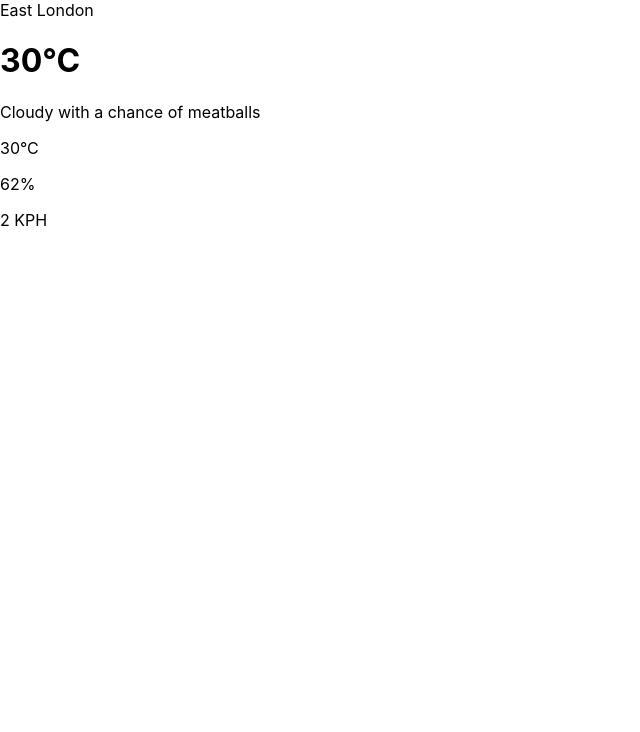
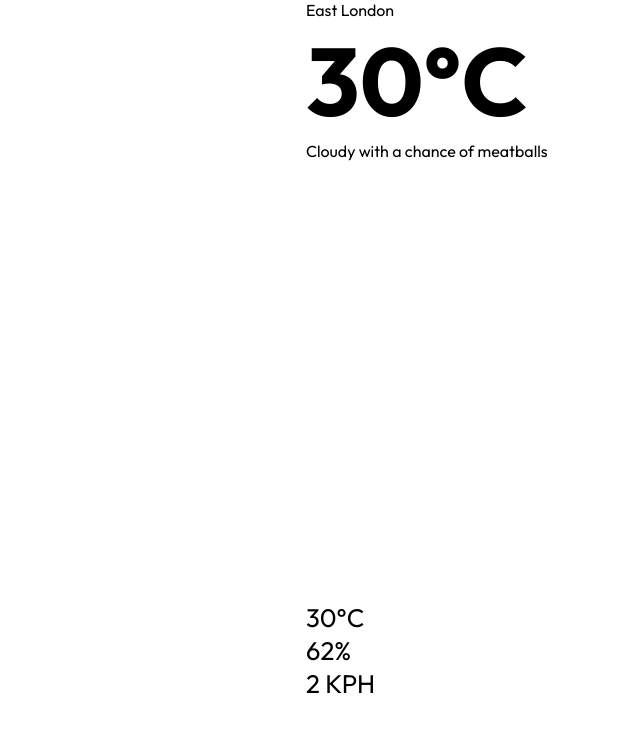
Before and after one commit to MembaMcetywa/weatherornot, a React (Create React App) app: page / in a window 1280 px wide. Shown: the top 732 px of the page, without its empty margins (0-640 px from the left). Built offline with nearby package versions, Linux system fonts and the light colour scheme.

Commit message:
feature: added styling

```diff
--- a/src/index.css
+++ b/src/index.css
@@ -1,13 +1,98 @@
+@import url("https://fonts.googleapis.com/css2?family=Outfit:wght@100;200;300;400;500;600;700&family=Poppins:ital,wght@0,100;0,200;0,300;0,400;0,500;0,600;0,700;0,800;0,900;1,100;1,200;1,300;1,400;1,500;1,600;1,700;1,800;1,900&display=swap");
+
+* {
+  box-sizing: border-box;
+  margin: 0;
+  padding: 0;
+}
+
 body {
-  margin: 0;
-  font-family: -apple-system, BlinkMacSystemFont, 'Segoe UI', 'Roboto', 'Oxygen',
-    'Ubuntu', 'Cantarell', 'Fira Sans', 'Droid Sans', 'Helvetica Neue',
-    sans-serif;
+  font-family: "Outfit", "Segoe UI", "Roboto", "Oxygen", "Ubuntu", "Cantarell",
+    "Fira Sans", "Droid Sans", "Helvetica Neue", sans-serif;
   -webkit-font-smoothing: antialiased;
   -moz-osx-font-smoothing: grayscale;
 }
 
-code {
-  font-family: source-code-pro, Menlo, Monaco, Consolas, 'Courier New',
-    monospace;
+p {
+  font-size: 1.6rem;
 }
+
+h1 {
+  font-size: 6rem;
+}
+
+.app {
+  width: 100%;
+  height: 100vh;
+  position: relative;
+  background-color: rgba(0, 0, 0, 0.4);
+  color: #fff;
+}
+
+.app:before {
+  content: "";
+  background-image: url("./assets/bg3.jpg");
+  position: absolute;
+  width: 100%;
+  height: 100%;
+  top: 0;
+  left: 0;
+  z-index: -1;
+}
+
+.app .search {
+  text-align: center;
+  padding: 1rem;
+}
+
+.app input {
+  padding: 0.7rem 1.5rem;
+  font-size: 1.2rem;
+  border-radius: 25px;
+  border: 1px solid rgba(255, 255, 255, 0.8);
+  background: rgba(255, 255, 255, 0.1);
+  color: #f8f8f8;
+}
+
+::placeholder {
+  color: #f8f8f8;
+}
+
+.container {
+  max-width: 700px;
+  height: 700px;
+  margin: auto;
+  padding: 0 1rem;
+  position: relative;
+  top: 10%;
+  display: flex;
+  flex-direction: column;
+  justify-content: space-between;
+}
+
+.app .top {
+  width: 100%;
+  margin: 1rem auto;
+}
+
+.app .description {
+  position: relative;
+  right: -90%;
+  transform-origin: 0 0;
+  transform: rotate(269deg);
+}
+
+.app .bottom {
+  display: flex;
+  justify-content: space-evenly;
+  text-align: center;
+  width: 100%;
+  margin: 1rem auto;
+  padding: 1rem;
+  border-radius: 12px;
+  background-color: rgba(255, 255, 255, 0.2);
+}
+
+.bold {
+  font-weight: 700;
+}
```
